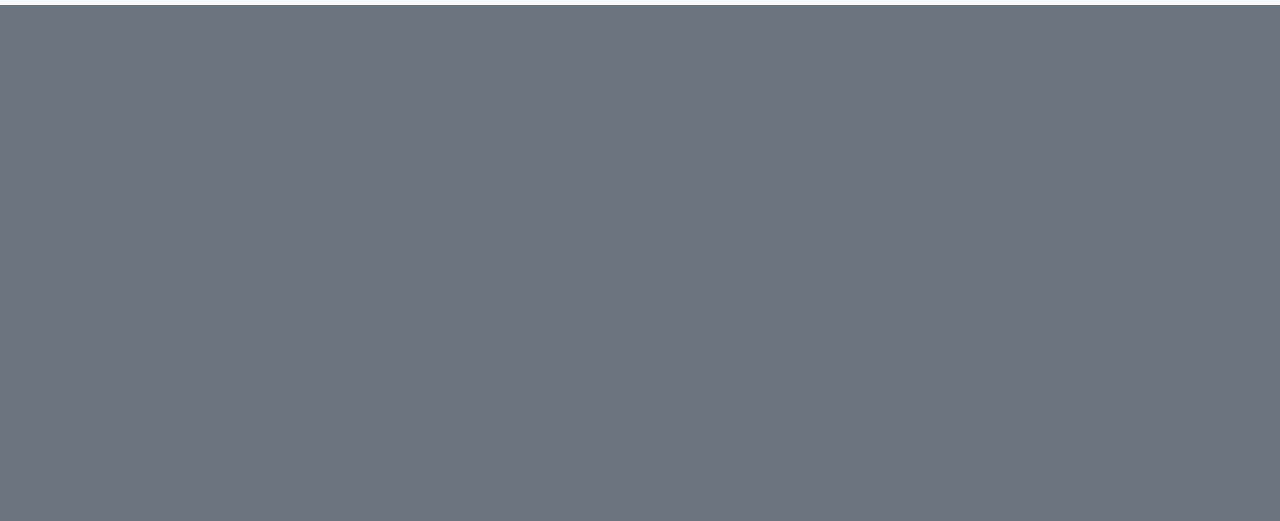
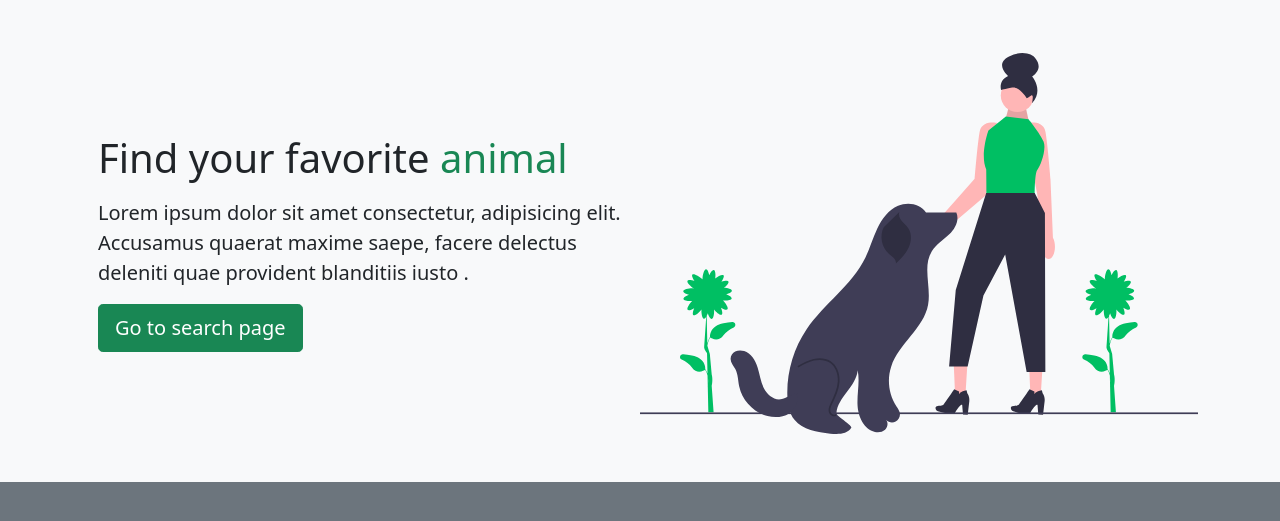
Before and after one commit to mehrdad-rdn/AnimalZ-multipage-with-node, a website: page public/index.html in a window 1280 px wide. Shown: the part 57-578 px from the top of the page. Drawn offline with nearby package versions, Linux system fonts and the light colour scheme.

Commit message:
add showcaseImage.svg and create showcase section

```diff
--- a/public/index.html
+++ b/public/index.html
@@ -8,9 +8,9 @@
     <title>Use api proxy server</title>
 </head>
 <body class="bg-secondary">
-    <!-- navbar start -->
-    <nav class="navbar navbar-expand-lg navbar-light bg-light ">
-        <div class="container">
+    <!-- navbar -->
+    <nav class="navbar navbar-expand-lg navbar-light bg-light user-select-none">
+        <div class="container-lg">
             <!-- brand -->
             <a href="#" class="navbar-brand">
                 <div class="d-flex  align-items-center">
@@ -34,7 +34,20 @@
             </div>
         </div>
     </nav>
-    <!-- navbar END -->
+
+    <!-- showcasse -->
+    <section class="bg-light">
+        <div class="container-lg py-5 ">
+            <div class="d-flex flex-wrap flex-md-nowrap align-items-center justify-content-center user-select-none">
+                <div class="p-3 text-center text-md-start">
+                    <h1>Find your favorite <span class="text-success">animal</span></h1>
+                    <p class="lead my-3">Lorem ipsum dolor sit amet consectetur, adipisicing elit. Accusamus quaerat maxime saepe, facere delectus deleniti quae provident blanditiis iusto .</p>
+                    <button class="btn btn-success btn-lg"> Go to search page</button>
+                </div>
+                <img src="./showcasseImage.svg" alt="good doggy" class="img-fluid  w-50 d-none d-sm-block ">
+            </div>
+        </div>
+    </section>
 
 
     <script src="main.js"></script>
```
Also changed, not shown: public/showcasseImage.svg (added).
